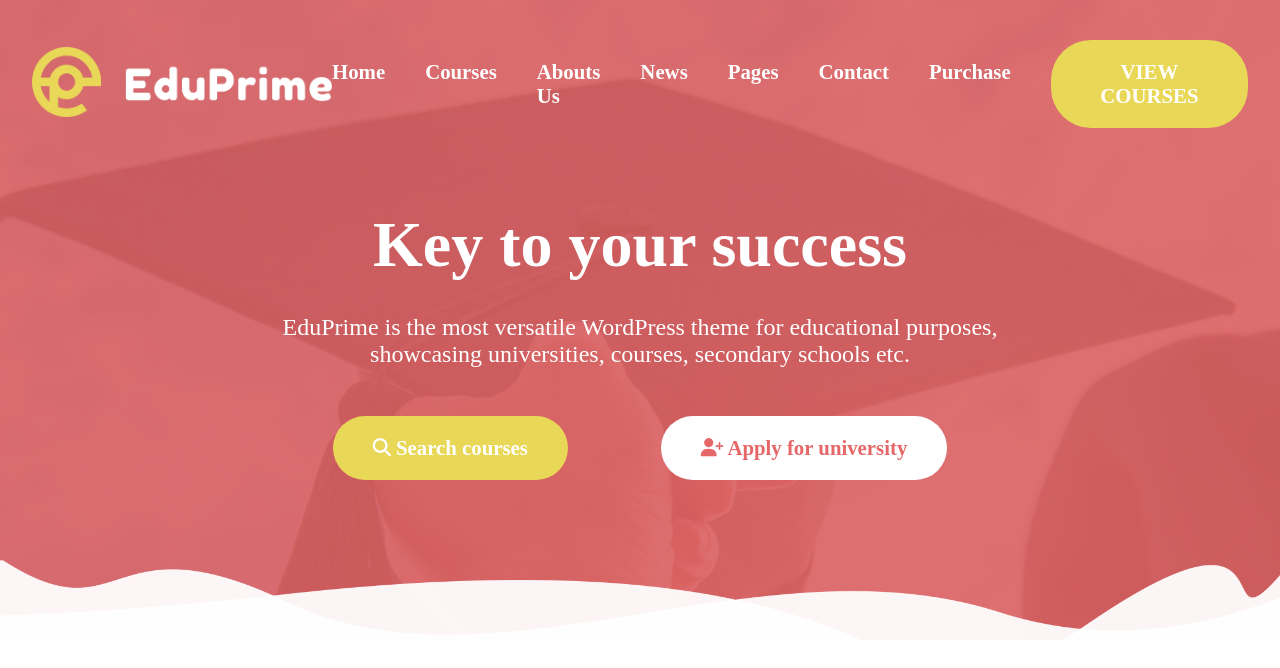
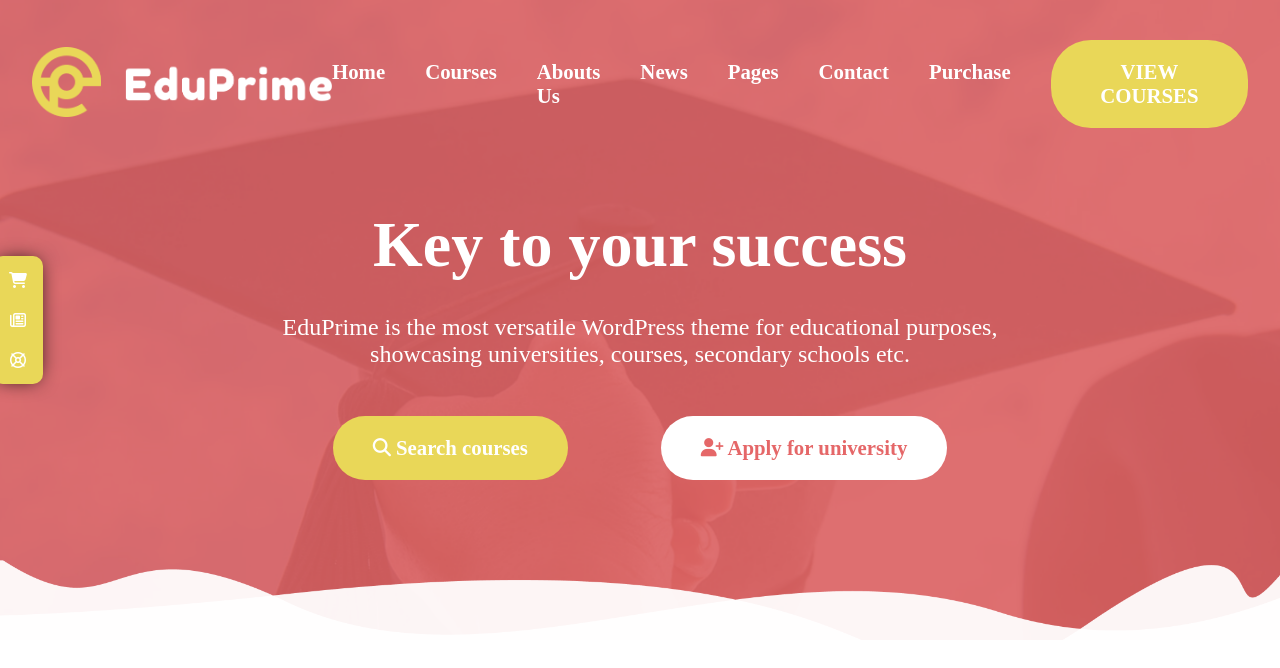
Before and after one commit to manuelloverso/proj-html-vuejs, a Vue app: page / in a window 1280 px wide. Shown: the top 668 px of the page. Built offline with nearby package versions, Linux system fonts and the light colour scheme; a web font is replaced by a local one.

Commit message:
add side buttons in hero section

```diff
--- a/src/components/HeroSection.vue
+++ b/src/components/HeroSection.vue
@@ -35,7 +35,11 @@ export default {
     </div>
 
     <!-- Side buttons -->
-    <div class="hero-btns"></div>
+    <div class="hero-icons d-flex flex-column g-3">
+      <i class="fa-solid fa-cart-shopping"></i>
+      <i class="fa-regular fa-newspaper"></i>
+      <i class="fa-regular fa-life-ring"></i>
+    </div>
 
     <!-- Wave Image -->
     <img class="wave w-100 d-block" src="/images/Wave-1.png" alt="" />
@@ -43,6 +47,7 @@ export default {
 </template>
 <style scoped>
 .hero {
+  position: relative;
   color: var(--text-white);
   background-image: url("/images/hero.png");
   background-repeat: no-repeat;
@@ -60,5 +65,18 @@ export default {
       font-weight: 900;
     }
   }
+
+  .hero-icons {
+    box-shadow: black 0 0 20px -5px;
+    border-radius: 10px;
+    position: absolute;
+    top: 50%;
+    left: -7px;
+    transform: translate(0, -50%);
+    width: 50px;
+    align-items: center;
+    padding: 1rem;
+    background-color: var(--accent-yellow);
+  }
 }
 </style>
```
